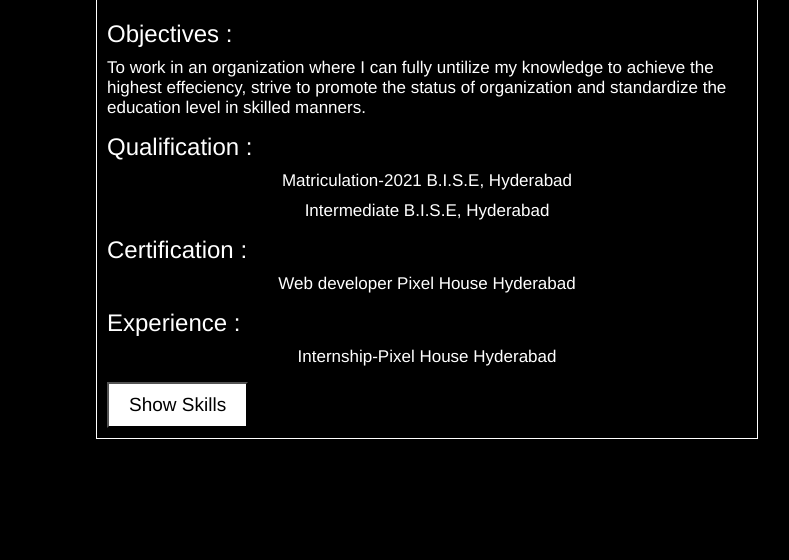
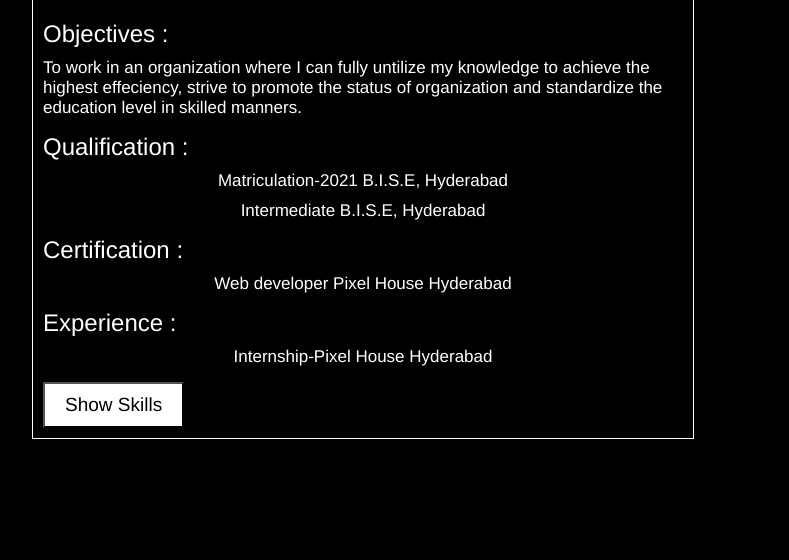
Before and after one commit to umerkhanuk/milestone1, a website: page index.html in a window 1280 px wide. Shown: the part 240-800 px from the top of the page, without its empty margins (224-1013 px from the left). Drawn offline with Linux system fonts and the light colour scheme.

Commit message:
Updated files or changes description

```diff
--- a/style.css
+++ b/style.css
@@ -10,7 +10,7 @@
     width: 50%;
     /* margin: 0px auto; */
     float: left;
-    margin: 40px 25%;
+    margin: 40px 20%;
     border: 1px solid;
     padding: 10px;
 }
```
